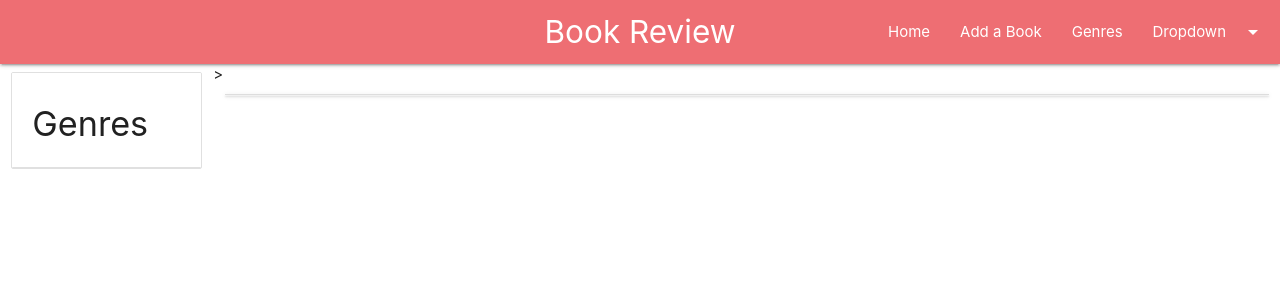
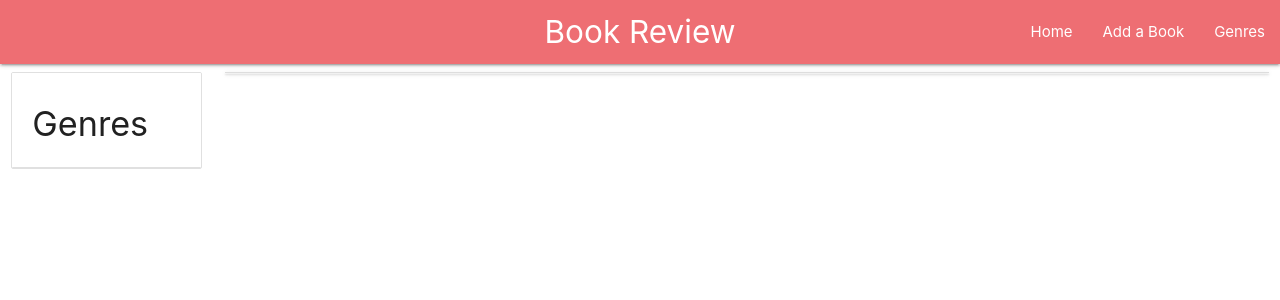
Before and after one commit to danfiliphoff/Milestone-3--Book-Review, a Flask app: page /genres in a window 1280 px wide. Shown: the top 300 px of the page. Run offline with Flask 2, Linux system fonts and the light colour scheme; data that the repository does not hold is empty; some libraries are stand-ins or nearby versions.

Commit message:
minor fixes

```diff
--- a/static/css/style.css
+++ b/static/css/style.css
@@ -1,5 +1,5 @@
 .body{
-    background-color: red;
+    background-color: black !important;
 }
 
 .send-margin{
--- a/templates/base.html
+++ b/templates/base.html
@@ -3,37 +3,29 @@
     <head>
         <link href="https://fonts.googleapis.com/icon?family=Material+Icons" rel="stylesheet">
         <link rel="stylesheet" href="https://cdnjs.cloudflare.com/ajax/libs/materialize/1.0.0-beta/css/materialize.min.css">
-        <link rel="stylesheet" href="{{url_for('static', filename='css/style.css')}}">
+        <link rel="stylesheet" href="static/css/style.css" type="text/css" />
         <link rel="stylesheet" href="{{url_for('static', filename='pictures/background.jpg')}}">
     </head>
     <body>
     <header>
         <div class="navbar-fixed">
-            <ul id="dropdown1" class="dropdown-content">
-                <li><a href="{{url_for('selected_genre', genre_name=Comics)}}">Comics</a></li>
-                <li><a href="#!">two</a></li>
-                <li class="divider"></li>
-                <li><a href="#!">three</a></li>
-            </ul>
             <nav>
                 <div class="nav-wrapper">
                     <a href="{{url_for('get_books')}}" class="brand-logo center">Book Review</a>
-                    <a href="#" data-target="mobile-demo" class="sidenav-trigger"><i class="material-icons">menu</i></a>
+                    <a href="#" data-target="mobile-nav" class="sidenav-trigger"><i class="material-icons">menu</i></a>
                     <ul class="right hide-on-med-and-down">
                         <li><a href="{{url_for('get_books')}}">Home</a></li>
                         <li><a href="{{url_for('add_book')}}">Add a Book</a></li>
                         <li><a href="{{url_for('genres')}}">Genres</a></li>
-                        <!-- Dropdown Trigger -->
-                        <li><a class="dropdown-trigger" href="#!" data-target="dropdown1">Dropdown<i class="material-icons right">arrow_drop_down</i></a></li>
                     </ul>
                 </div>
             </nav>
-            <ul class="sidenav" id="mobile-demo">
+        </div>
+            <ul class="sidenav" id="mobile-nav">
                 <li><a href="{{url_for('get_books')}}">Home</a></li>
                 <li><a href="{{url_for('add_book')}}">Add a Book</a></li>
                 <li><a href="{{url_for('genres')}}">Genres</a></li>
             </ul>
-        </div>
     </header>
         {% block content %} {% endblock %}
         <script src="https://cdnjs.cloudflare.com/ajax/libs/jquery/3.2.1/jquery.min.js"></script>
--- a/templates/genre.html
+++ b/templates/genre.html
@@ -1,15 +1,14 @@
 {% extends 'base.html'%}
 {% block content %}
 <div class="row">
-    <div class="col s2">
+    <div class="col s2 fixed">
         <ul class="collection with-header">
             <li class="collection-header"><h4>Genres</h4></li>
             {% for gen in genre %}
             <li><a href="{{url_for('selected_genre', genre_name=gen.genre_name)}}" class="collection-item" id="{{gen.genre_name}}">{{gen.genre_name}}</a></li>
             {% endfor %}
         </ul>
-    </div>>
-
+    </div>
     <div class="col s10">
         <ul class="collapsible">
             <!--Card for each book-->
```
